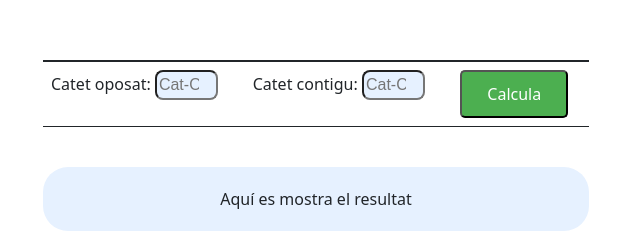
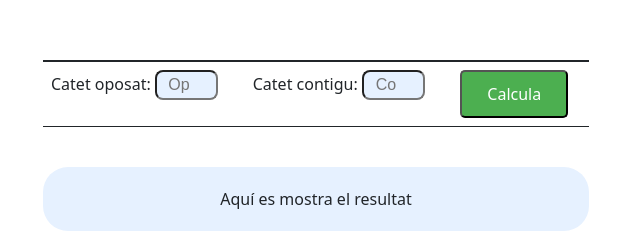
Before and after one commit to jordi04/Tic, a plain HTML site: page tangent.html in a window 1280 px wide. Shown: the part 738-978 px from the top of the page, 609-1249 px from the left. Drawn offline with nearby package versions, Linux system fonts and the light colour scheme.

Commit message:
Versió definitiva (Afegidala carpeta comprimida)

```diff
--- a/tangent.html
+++ b/tangent.html
@@ -54,12 +54,12 @@
 			<form>
 
 				<td><label for="catet_op">Catet oposat:</label>
-				<input type="number" id="catet_op" name="catet_op" placeholder="Cat-O" min="0" max="10" step="1" oninput="(validity.valid)||(value='');" onkeypress="if (event.keyCode <47 || event.keyCode > 57) return false" onkeypress="if(event.keyCode < 0 || event.keyCode > 200) return false;"></td>
+				<input type="number" id="catet_op" name="catet_op" placeholder="Op" min="0" max="10" step="1" oninput="(validity.valid)||(value='');" onkeypress="if (event.keyCode <47 || event.keyCode > 57) return false" onkeypress="if(event.keyCode < 0 || event.keyCode > 200) return false;"></td>
 
 
 			<br>
 				<td><label for="catet_con">Catet contigu:</label>
-				<input type="number" id="catet_con" name="Catet_contigu" placeholder="Cat-C" min="0" max="10" step="1" oninput="(validity.valid)||(value='');" onkeypress="if (event.keyCode <47 || event.keyCode > 57) return false" onkeypress="if(event.keyCode < 0 || event.keyCode > 200) return false;"></td>
+				<input type="number" id="catet_con" name="Catet_contigu" placeholder="Co" min="0" max="10" step="1" oninput="(validity.valid)||(value='');" onkeypress="if (event.keyCode <47 || event.keyCode > 57) return false" onkeypress="if(event.keyCode < 0 || event.keyCode > 200) return false;"></td>
 
 			<br>
 				<td><input type="button" class="button" id="submit" name="submit" onclick = "tangent(document.getElementById('catet_con').value, document.getElementById('catet_op').value)" value="Calcula"></td>
```
Also changed, not shown: 2 other files.
